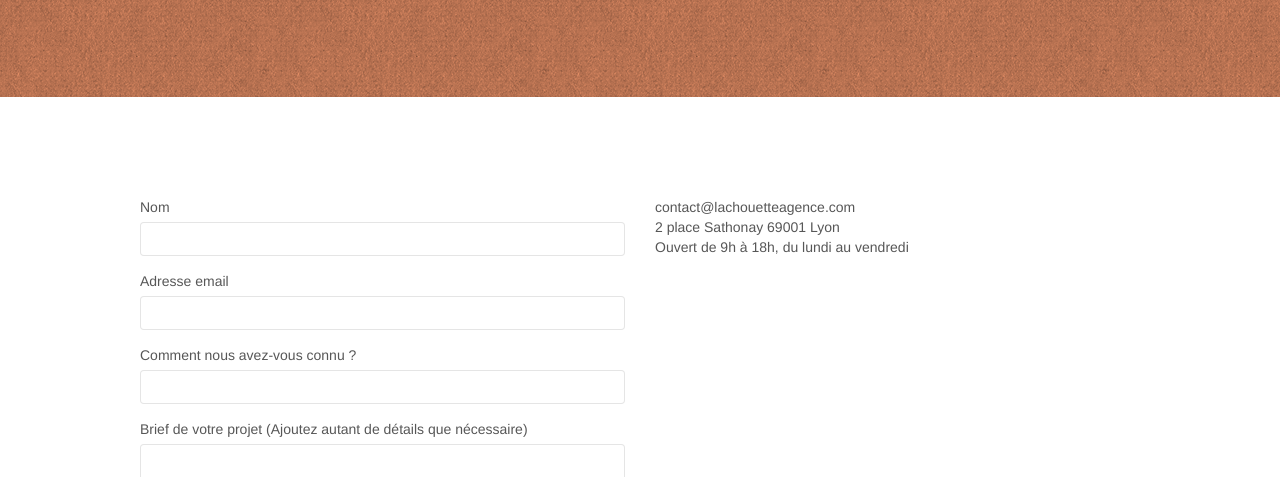
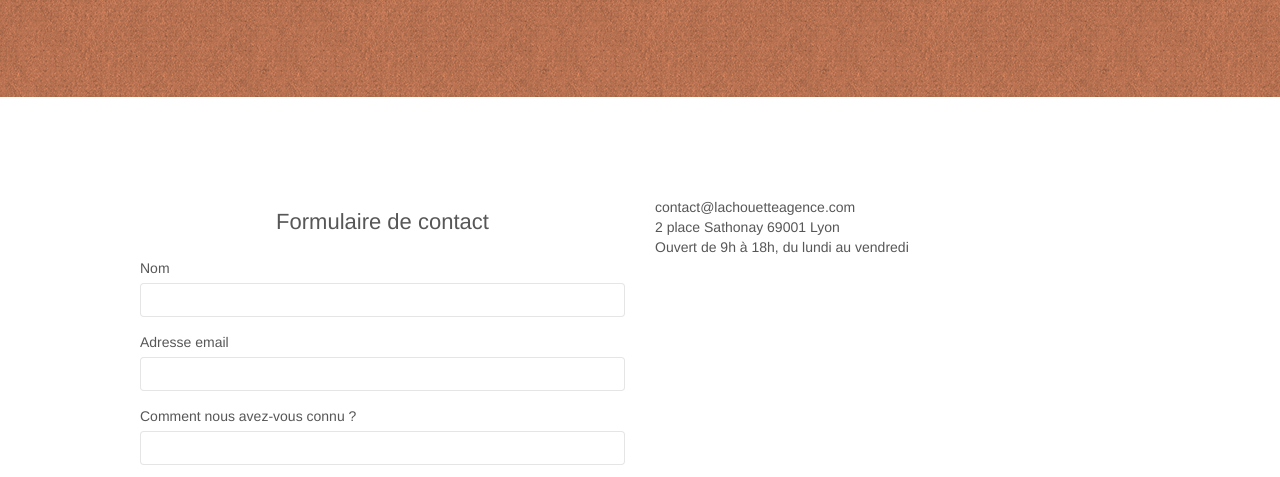
Before and after one commit to Flore-06/Flore-06-HervyFlore_4_18012022, a plain HTML site: page page2.html in a window 1280 px wide. Shown: the part 307-784 px from the top of the page. Drawn offline with Linux system fonts and the light colour scheme.

```diff
--- a/page2.html
+++ b/page2.html
@@ -83,6 +83,9 @@
 	<div class="container bloc-lg">
 		<div class="row">
 			<div class="col-sm-6">
+				<h2 class="mg-md text-center">
+					Formulaire de contact
+				</h2>
 				<form id="form_1" novalidate success-msg="Your message has been sent." fail-msg="Sorry it seems that our mail server is not responding, Sorry for the inconvenience!">
 					<div class="form-group">
 						<label for="name">
@@ -164,8 +167,6 @@
 </footer>
 <!-- Footer - bloc-8 END -->
 
-</div>
-<!-- Principal conteneur END -->
 
 
 </body>
```
Also changed, not shown: index.html (+1 -2 lines).
